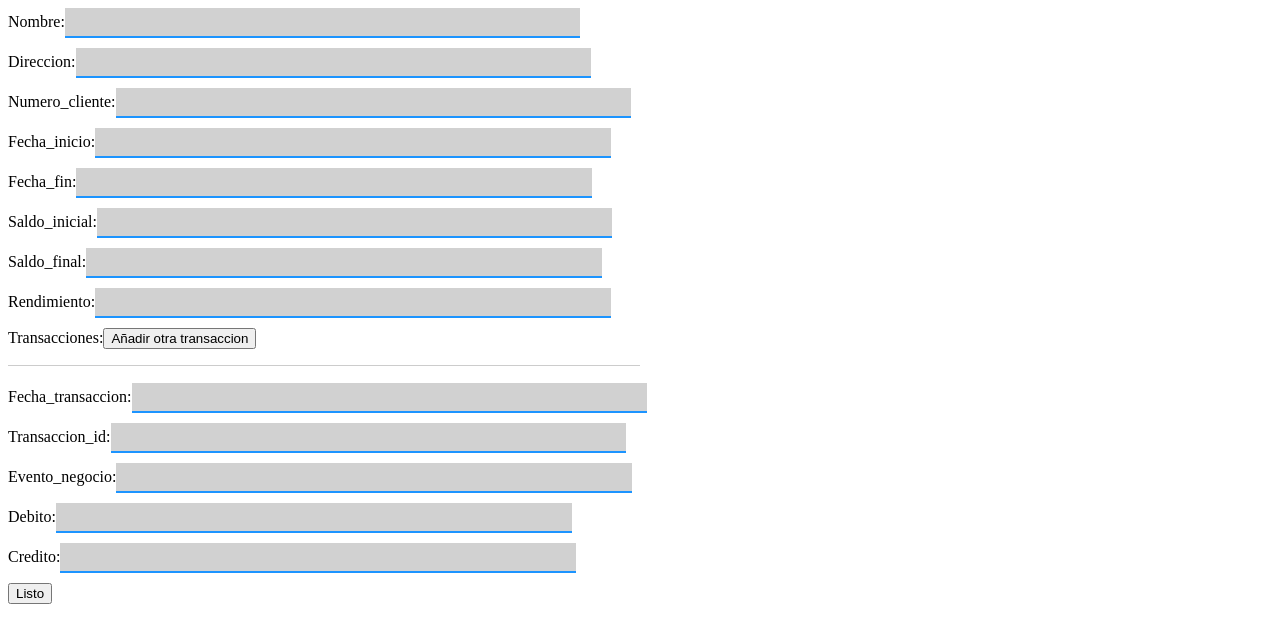
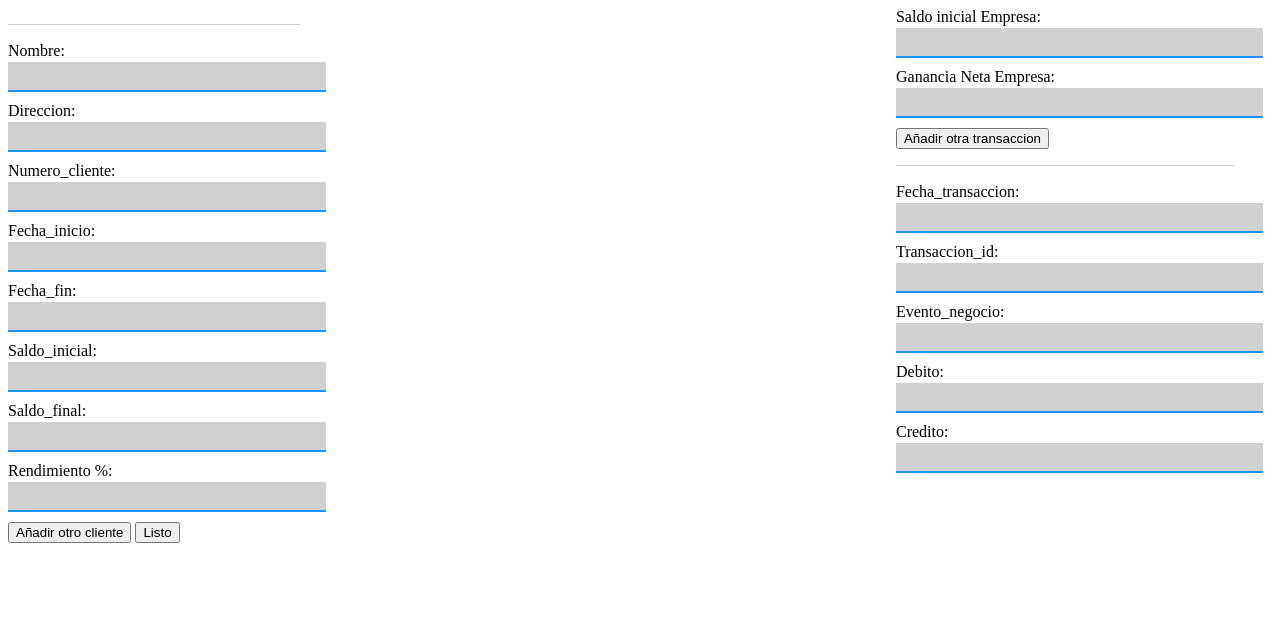
Before and after one commit to ZoiloGranda/mdc, a website: page views/index.html in a window 1280 px wide. Drawn offline with nearby package versions, Linux system fonts and the light colour scheme.

Commit message:
Añadida mas funcionalidad

```diff
--- a/scripts/listo.js
+++ b/scripts/listo.js
@@ -1,20 +1,15 @@
 var pristine;
 window.onload = function () {
-  cambiarMensajes();
-  var form = document.getElementById("form");
+  init();
   // create the pristine instance
-  pristine = new Pristine(form);
-  form.addEventListener('submit', function (e) {
+  pristine = new Pristine(document.getElementById('form'));
+}
+function init(){
+  cambiarMensajes()
+  $('form').submit(function(e) {
     e.preventDefault();
-    // console.log(form);
-    // console.log(new FormData(form));
-    // var formdata = new FormData(form)
-    // console.log(formdata);
-    // var data={}
-    // for (var [key, value] of formdata.entries()) {
-    //   data[key]=value
-    // }
-    var data = $(form).serialize()
+    var data = $('form').serialize()
+    console.log(data);
     // check if the form is valid
     var valid = pristine.validate(); // returns true or false
     console.log(valid);
@@ -30,7 +25,6 @@ window.onload = function () {
       });
     }
   });
-}
 
   function cambiarMensajes() {
     var textInputs =$('input[type=text]')
@@ -43,9 +37,25 @@ function cambiarMensajes() {
     });
   }
 
-function nuevaTransaccion() {
-  console.log($('.transaccion-group'));
-  console.log($('.transaccion-group').last());
-  $('#listo').before($('.transaccion-group')[0].innerHTML )
+  $('#nuevaTransaccion').click(function() {
+    $('.transaccion-group').append($('.transaccion-template')[0].innerHTML )
     pristine.reset()
+  })
+
+  $('input[name=saldo_inicial]').change(function(e){
+    var saldoInicialCliente = parseFloat($(e.target).val());
+    var saldo_inicial_empresa = parseFloat($('input[name=saldo_inicial_empresa]').val())
+    var ganancia_neta_empresa = parseFloat($('input[name=ganancia_neta_empresa]').val())
+    var gananciaCliente = saldoInicialCliente*ganancia_neta_empresa/saldo_inicial_empresa;
+    var saldoFinal = saldoInicialCliente+gananciaCliente
+    $('input[name=saldo_final]').val(saldoFinal)
+    var rendimiento = gananciaCliente*100/saldoInicialCliente
+    $('input[name=rendimiento]').val(rendimiento)
+  })
+
+  $('#nuevoCliente').click(function() {
+    var addClientNumero = $('.client-template')[0].innerHTML.replace(`data-cliente-numero=/[0-9]+/`, `data-cliente-numero=${clienteNumero}`)
+    $('.client-group').append(addClientNumero)
+    pristine.reset()
+  })
 }
--- a/styles/index.css
+++ b/styles/index.css
@@ -24,7 +24,7 @@ label {
 }
 
 .form-group .form-control {
-  width: 40%;
+  width: 95%;
   outline: none;
   padding: 5px;
   border: none;
@@ -60,5 +60,13 @@ hr {
     border-top: 1px solid #ccc;
     margin: 1em 0;
     padding: 0;
-    width: 50%
+    width: 90%
 }
+.left-form{
+  display: inline-block;
+  float:left;
+}
+.right-form{
+  display: inline-block;
+  float:right
+}
--- a/views/index.html
+++ b/views/index.html
@@ -7,32 +7,49 @@
 <link rel="stylesheet" type="text/css" href="../styles/index.css" media="all">
 <body>
   <form id="form">
+    <div class="left-form">
+      <div class="client-group">
+        <div class="client-template">
+          <hr/>
           <div class="form-group">
-      <label>Nombre: </label><input type="text" name="nombre" required class="form-control">
+            <label>Nombre: </label><input type="text" data-cliente-numero=0 name="nombre" required class="form-control">
           </div>
           <div class="form-group">
-      <label>Direccion: </label><input type="text" name="direccion" required class="form-control">
+            <label>Direccion: </label><input type="text" data-cliente-numero=0 name="direccion" required class="form-control">
           </div>
           <div class="form-group">
-      <label>Numero_cliente: </label><input type="text" name="numero_cliente" required class="form-control" data-pristine-type="number">
+            <label>Numero_cliente: </label><input type="text" data-cliente-numero=0 name="numero_cliente" required class="form-control" data-pristine-type="number">
           </div>
           <div class="form-group">
-      <label>Fecha_inicio: </label><input type="text" name="fecha_inicio" required class="form-control">
+            <label>Fecha_inicio: </label><input type="text" data-cliente-numero=0 name="fecha_inicio" required class="form-control">
           </div>
           <div class="form-group">
-      <label>Fecha_fin: </label><input type="text" name="fecha_fin" required class="form-control">
+            <label>Fecha_fin: </label><input type="text" data-cliente-numero=0 name="fecha_fin" required class="form-control">
           </div>
           <div class="form-group">
-      <label>Saldo_inicial: </label><input type="text" name="saldo_inicial" required class="form-control" data-pristine-type="number">
+            <label>Saldo_inicial: </label><input type="text" data-cliente-numero=0 name="saldo_inicial" required class="form-control" data-pristine-type="number">
           </div>
           <div class="form-group">
-      <label>Saldo_final: </label><input type="text" name="saldo_final" required class="form-control" data-pristine-type="number">
+            <label>Saldo_final: </label><input disabled type="text" data-cliente-numero=0 name="saldo_final" required class="form-control" data-pristine-type="number">
           </div>
           <div class="form-group">
-      <label>Rendimiento: </label><input type="text" name="rendimiento" required class="form-control" data-pristine-type="number">
+            <label>Rendimiento %: </label><input disabled type="text" data-cliente-numero=0 name="rendimiento" required class="form-control" data-pristine-type="number">
           </div>
-    Transacciones:<input type="button" onclick="nuevaTransaccion()" value="Añadir otra transaccion">
+        </div>
+      </div>
+      <input type="button" value="Añadir otro cliente" id="nuevoCliente">
+      <input type="submit" value="Listo" id="listo">
+    </div>
+    <div class="right-form">
+      <div class="form-group">
+        <label>Saldo inicial Empresa: </label><input type="text" name="saldo_inicial_empresa" required class="form-control" data-pristine-type="number">
+      </div>
+      <div class="form-group">
+        <label>Ganancia Neta Empresa: </label><input type="text" name="ganancia_neta_empresa" required class="form-control" data-pristine-type="number">
+      </div>
+      <input type="button" id="nuevaTransaccion" value="Añadir otra transaccion">
       <div class="transaccion-group">
+        <div class="transaccion-template">
           <hr/>
           <div class="form-group">
             <label>Fecha_transaccion: </label><input type="text" name="fecha_transaccion" required class="form-control">
@@ -50,8 +67,8 @@
             <label>Credito: </label><input type="text" name="credito" required class="form-control" data-pristine-type="number">
           </div>
         </div>
-    <input type="submit" name="" value="Listo" id="listo">
-
+      </div>
+    </div>
   </form>
 </body>
 <script type="text/javascript" src="../scripts/listo.js"></script>
```
Lines whose indentation alone changed are shown as unchanged.
